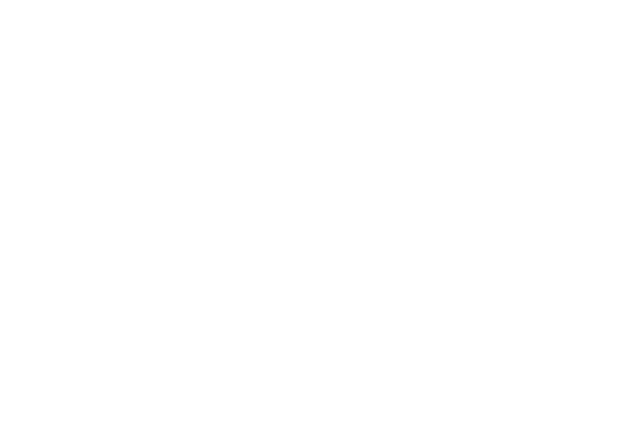
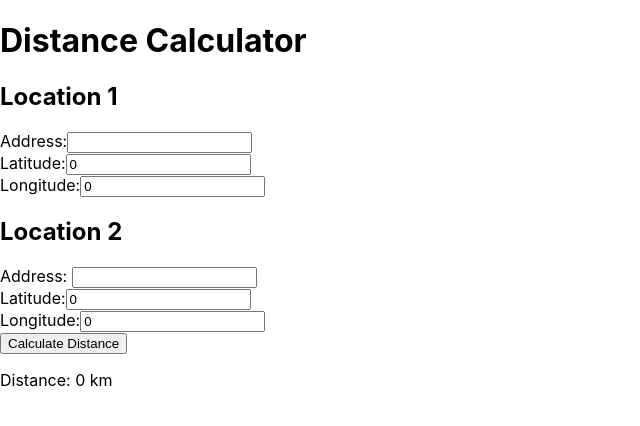
Before and after one commit to ConradPB/Distance-Calculator, a React (Create React App) app in the folder calculator/: page / in a window 1280 px wide. Shown: the top 426 px of the page, without its empty margins (0-640 px from the left). Built offline with nearby package versions, Linux system fonts and the light colour scheme.

Commit message:
project updated/Added get coordinates function

```diff
--- a/calculator/src/App.js
+++ b/calculator/src/App.js
@@ -1,8 +1,9 @@
-
+import Calculator from "./Calculator";
 
 function App() {
   return (
     <div className="App">
+      <Calculator />
 
     </div>
   );
--- a/calculator/src/Calculator.js
+++ b/calculator/src/Calculator.js
@@ -5,7 +5,18 @@
     const [location2, setLocation2] = useState ({lat: 0, lng: 0});
     const [distance, setDistance] = useState(0);
 
-    const calculateDistance = () => {
+    const [address1, setAddress1] = useState('');
+    const [address2, setAddress2] = useState('');
+
+
+    const calculateDistance = async () => {
+        const coordinates1 = await getCoordinates(address1);
+        setLocation1(coordinates1);
+
+        const coordinates2 = await getCoordinates(address2);
+        setLocation2(coordinates2);
+
+
         const R = 6371; // Radius of the earth (km)
         const latD = (location2.lat - location1.lat) * (Math.PI / 180)
         const lngD = (location2.lng - location1.lng) * (Math.PI / 180)
@@ -24,12 +35,30 @@
         setDistance(d)
     };
 
+    const getCoordinates = async (address) => {
+        const apiKey = 'YOUR API KEY HERE';
+        const response = await
+        fetch();
+        const data = await response.json();
+        const coordinates = data.results[0].geometry;
+        return coordinates;
+    }
+
     return (
 
         <div>
             <h1>Distance Calculator</h1>
             <div>
                 <h2>Location 1</h2>
+                <label>
+                    Address:
+                    <input
+                    type='text'
+                    value={address1}
+                    onChange={e => setAddress1(e.target.value)}
+                    />
+                    <br />
+                </label>
                 <label>
                     Latitude:
                     <input
@@ -50,6 +79,13 @@
             </div>
             <div>
                 <h2>Location 2</h2>
+                <label>
+                    Address: <input type='text'
+                    value={address2}
+                    onChange={e => setAddress2(e.target.value)}
+                    />
+                </label>
+                <br/>
                 <label>
                     Latitude:
                     <input
```
